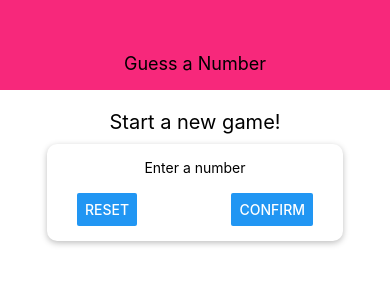
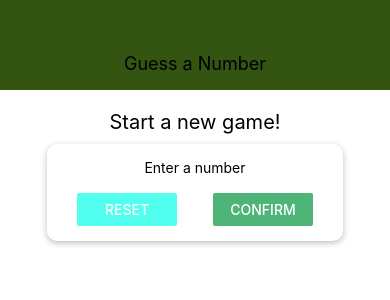
Before and after one commit to MadNeat-O/number-game, a React Native app: screen / in a window 390 px wide. Shown: the top 300 px of the page. Built offline with nearby package versions, Linux system fonts and the light colour scheme.

Commit message:
created card components and updated start game screen

```diff
--- /dev/null
+++ b/components/Card.js
@@ -0,0 +1,28 @@
+import React from 'react';
+import { View, StyleSheet  } from 'react-native';
+
+const Card = props => {
+    return (
+    <View style={{...styles.card, ...props.style}}>
+        {props.children}
+    </View>
+    )
+};
+
+const styles = StyleSheet.create({
+    card: {
+        shadowColor: 'black',
+        shadowRadius: 6,
+        shadowOffset: {
+            width: 0,
+            height: 2
+        },
+        shadowOpacity: 0.26,
+        backgroundColor: 'white',
+        elevation: 5,
+        padding: 15,
+        borderRadius: 10
+    }
+});
+
+export default Card;
--- a/components/Header.js
+++ b/components/Header.js
@@ -16,7 +16,7 @@ const styles = StyleSheet.create({
         width: '100%',
         height: 90,
         paddingTop: 36,
-        backgroundColor: '#f7287b',
+        backgroundColor: '#345511',
         alignItems: 'center',
         justifyContent: 'center'
     },
--- a/screens/StartGameScreen.js
+++ b/screens/StartGameScreen.js
@@ -1,19 +1,24 @@
 import React from 'react';
 import { View, StyleSheet, Text, TextInput, Button } from 'react-native';
-import { render } from 'react-dom';
+
+import Card from '../components/Card'
 
 const StartGameScreen = props => {
     return (
         <View style={styles.screen}>
             <Text style={styles.title}>Start a new game!</Text>
-            <View style={styles.inputContainer}>
+            <Card style={styles.inputContainer}>
                 <Text>Enter a number</Text>
                 <TextInput />
                 <View style={styles.buttonContainer}>
-                    <Button title="Reset" onPress={() => {}} />
-                    <Button title="Confirm" onPress={() => {}} />
+                    <View style={styles.button}>
+                        <Button title="Reset" color="#52FFEE" onPress={() => {}} />
+                    </View>
+                    <View style={styles.button}>
+                        <Button title="Confirm" color="#4FB477" onPress={() => {}} />
+                    </View>
                 </View>
-            </View>
+            </Card>
         </View>
     )
 };
@@ -31,24 +36,16 @@ const styles = StyleSheet.create({
     inputContainer: {
         width: 300,
         maxWidth: '80%',
-        alignItems: 'center',
-        shadowColor: 'black',
-        shadowRadius: 6,
-        shadowOffset: {
-            width: 0,
-            height: 2
-        },
-        shadowOpacity: 0.26,
-        backgroundColor: 'white',
-        elevation: 5,
-        padding: 15,
-        borderRadius: 10
+        alignItems: 'center'
     },
     buttonContainer: {
         flexDirection: 'row',
         width: '100%',
         justifyContent:  'space-between',
         paddingHorizontal: 15
+    },
+    button: {
+        width: 100
     }
 });
 
```
